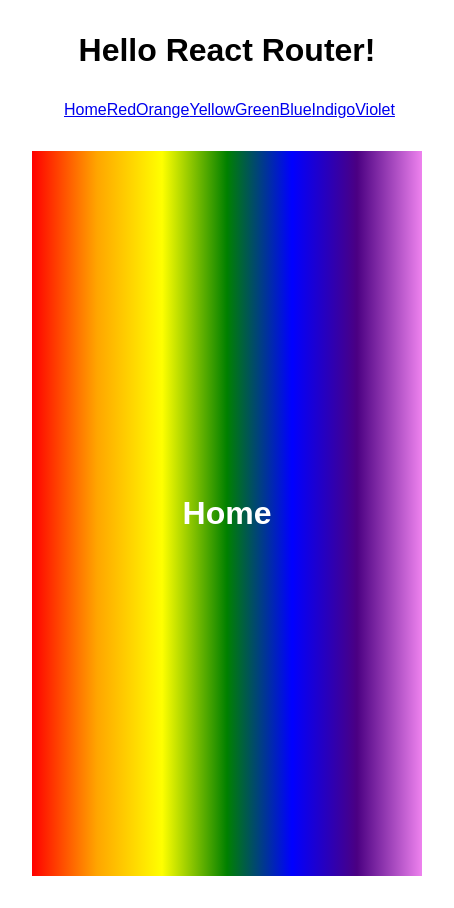
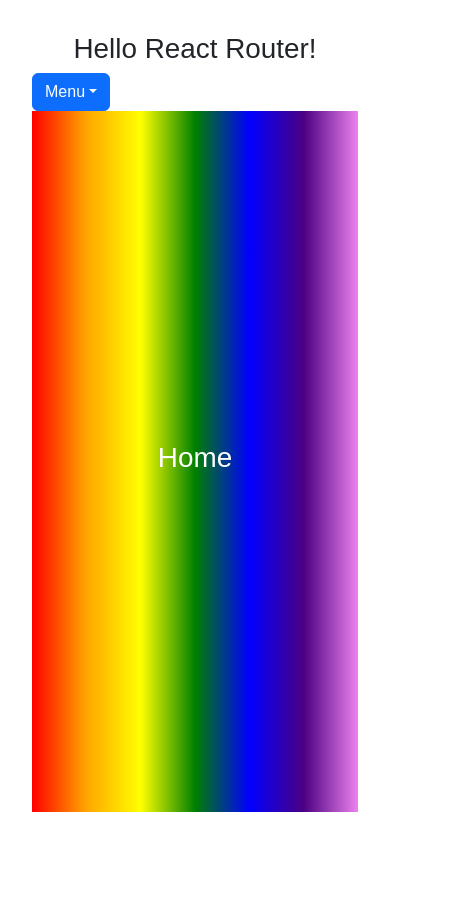
Before and after one commit to aedwardsk/block28workshop, a React (Vite) app: page / in a window 390 px wide. Shown: the whole page, 454 px wide, since content can reach past the window. After the commit the page ends 844 px from the top, so only its background shows below. Built offline with nearby package versions, Linux system fonts and the light colour scheme.

Commit message:
add css and drodown

```diff
--- a/package.json
+++ b/package.json
@@ -10,7 +10,9 @@
     "preview": "vite preview"
   },
   "dependencies": {
+    "bootstrap": "^5.3.3",
     "react": "^19.0.0",
+    "react-bootstrap": "^2.10.9",
     "react-dom": "^19.0.0",
     "react-router": "^7.1.5"
   },
--- a/src/App.jsx
+++ b/src/App.jsx
@@ -7,13 +7,18 @@ import "./App.css";
 // import Home from "./comonents/Home";
 import Nav from "./comonents/Nav";
 import MainContainer from "./comonents/MainContainer";
+import { Dropdown } from "bootstrap";
+import DropdownItems from "./comonents/Dropdown";
 
 function App() {
   return (
     <>
       <div id='container'>
         <h1>Hello React Router!</h1>
-        <Nav />
+        <div id='navbar'>
+          <Nav />
+        </div>
+        <DropdownItems />
         <MainContainer />
       </div>
     </>
--- /dev/null
+++ b/src/comonents/Dropdown.jsx
@@ -0,0 +1,37 @@
+import Dropdown from "react-bootstrap/Dropdown";
+import DropdownButton from "react-bootstrap/DropdownButton";
+import "bootstrap/dist/css/bootstrap.min.css"; // Import Bootstrap CSS
+import { Link } from "react-router";
+
+function DropdownItems() {
+  return (
+    <DropdownButton id='dropdown-item-button' title='Menu'>
+      <Dropdown.Item as='button'>
+        <Link to='/'>Home</Link>
+      </Dropdown.Item>
+      <Dropdown.Item as='button'>
+        <Link to='/red'>Red</Link>
+      </Dropdown.Item>
+      <Dropdown.Item as='button'>
+        <Link to='/blue'>Blue</Link>
+      </Dropdown.Item>
+      <Dropdown.Item as='button'>
+        <Link to='/green'>Green</Link>
+      </Dropdown.Item>
+      <Dropdown.Item as='button'>
+        <Link to='/orange'>Orange</Link>
+      </Dropdown.Item>
+      <Dropdown.Item as='button'>
+        <Link to='/yellow'>Yellow</Link>
+      </Dropdown.Item>
+      <Dropdown.Item as='button'>
+        <Link to='/indigo'>Indigo</Link>
+      </Dropdown.Item>
+      <Dropdown.Item as='button'>
+        <Link to='/violet'>Violet</Link>
+      </Dropdown.Item>
+    </DropdownButton>
+  );
+}
+
+export default DropdownItems;
--- a/src/comonents/Nav.jsx
+++ b/src/comonents/Nav.jsx
@@ -2,7 +2,7 @@ import { Link } from "react-router";
 
 const Nav = () => {
   return (
-    <div id='navbar'>
+    <>
       <Link to='/'>Home</Link>
       <Link to='/red'>Red</Link>
       <Link to='/orange'>Orange</Link>
@@ -11,7 +11,7 @@ const Nav = () => {
       <Link to='/blue'>Blue</Link>
       <Link to='/indigo'>Indigo</Link>
       <Link to='/violet'>Violet</Link>
-    </div>
+    </>
   );
 };
 
--- a/src/index.css
+++ b/src/index.css
@@ -69,3 +69,20 @@ body > div {
   background-color: indigo;
   color: white;
 }
+
+#dropdown-item-button {
+  display: none;
+}
+
+/* #navbar {
+  display: none;
+} */
+
+@media (max-width: 768px) {
+  #container #navbar {
+    display: none;
+  }
+  #dropdown-item-button {
+    display: block;
+  }
+}
```
Also changed, not shown: 1 other file (tests, documents, lock files or other folders).
